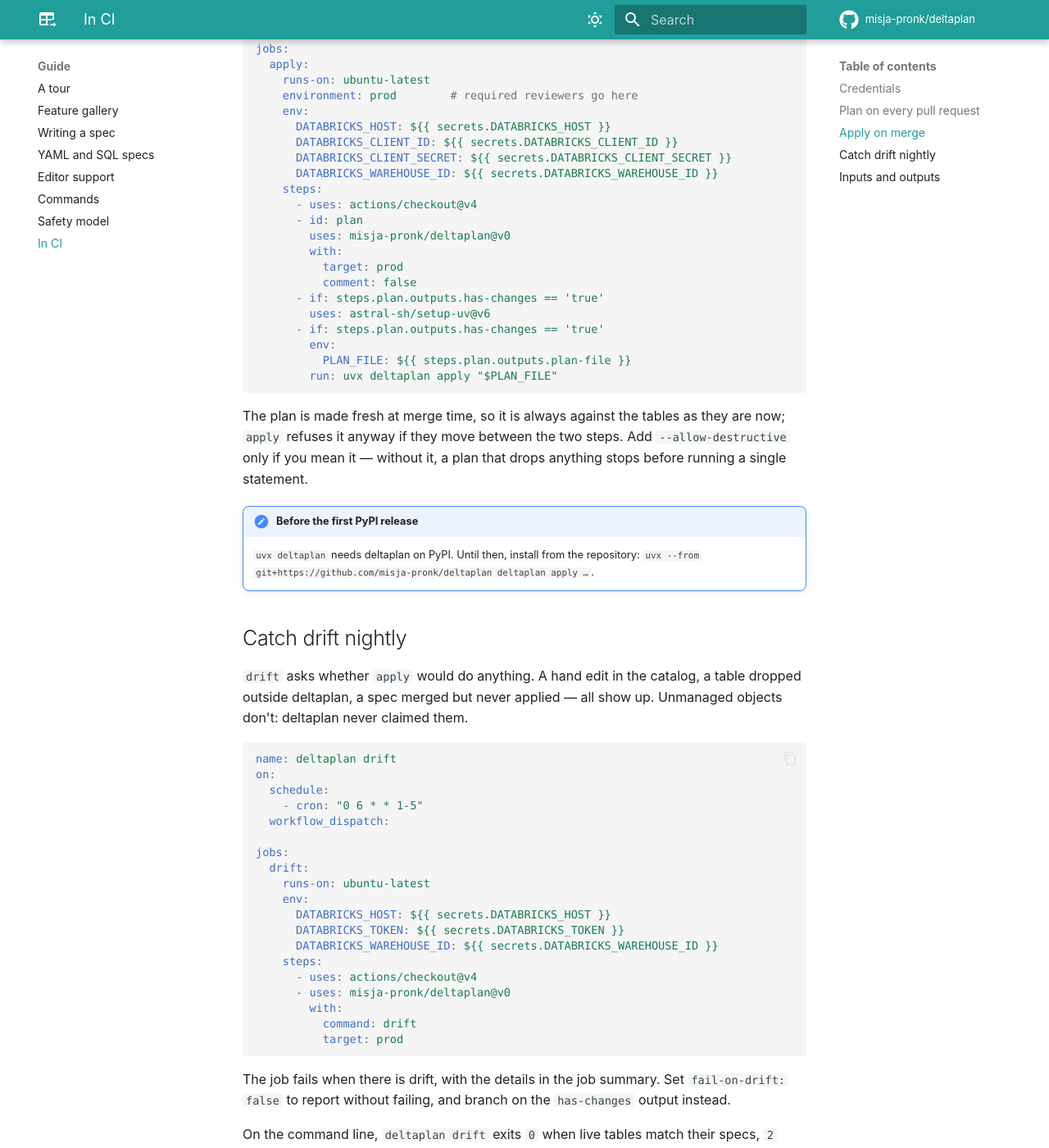
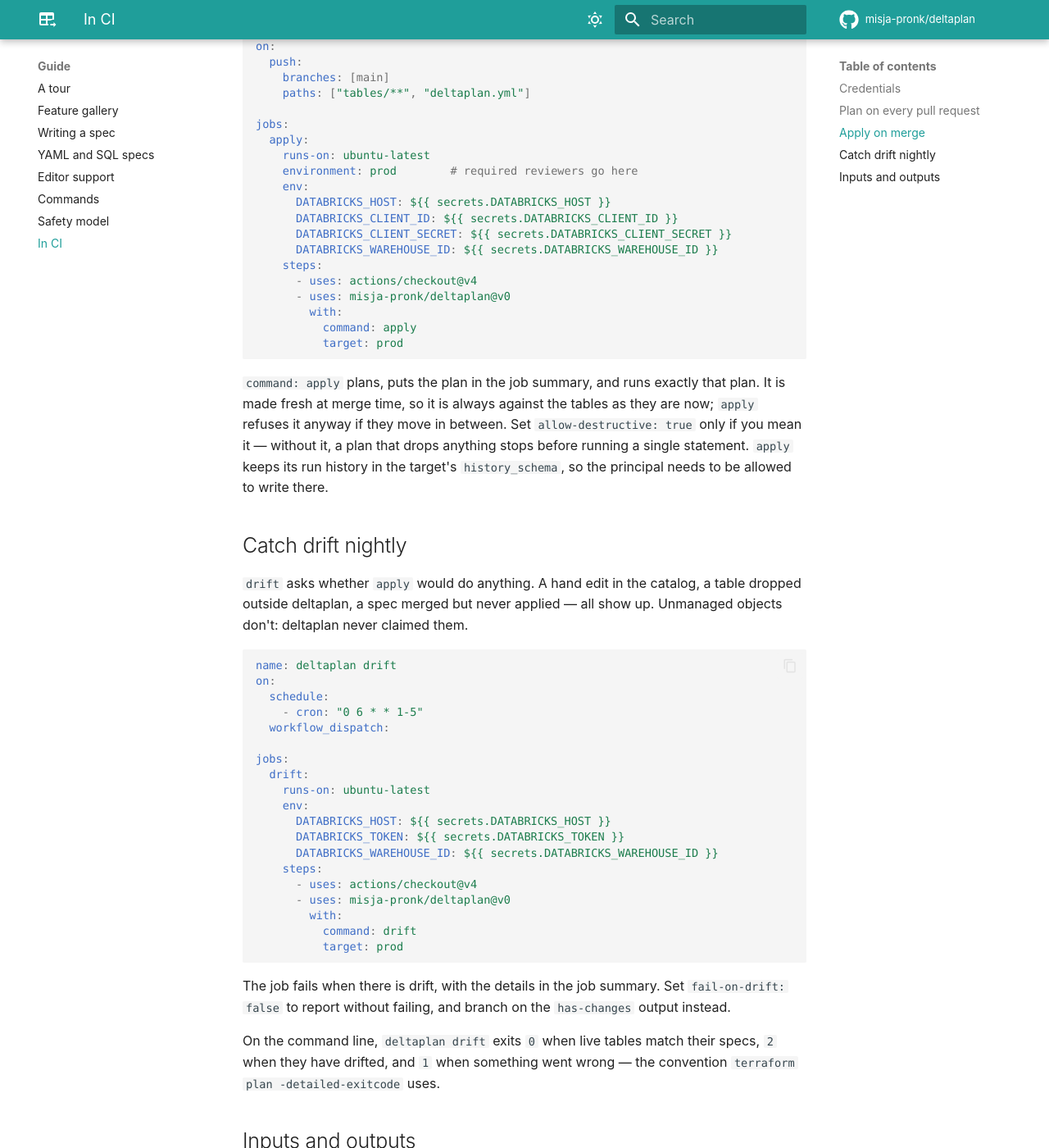
Before and after one commit to misja-pronk/deltaplan, an MkDocs documentation site: the page built from docs/ci.md, in a window 1280 px wide and 1400 px high, scrolled down 1611 px. Shown: the whole window at 82% size. Built offline with MkDocs 1.6.1 and Material for MkDocs 9.7.7, drawn with Linux system fonts in a browser that asks for light colours; comment, search, counter and statistics services are not loaded; some of the changed text lies outside the part shown.

Commit message:
feat(action): apply
`command: apply` plans, writes the plan to the job summary, and runs that plan
with the deltaplan of the action's own version — where the docs' apply-on-merge
example used to fetch deltaplan from PyPI separately (without --prerelease,
which every release so far needs). `allow-destructive: true` lets it drop.
The action's script is now tested with deltaplan stubbed out: apply runs the
plan it made, only when there is something to do, and passes
--allow-destructive only when asked.

docs/ci.md drops its pre-PyPI note and says what @v0 follows; safety.md no
longer calls partitioning unmodelled.

Co-Authored-By: Claude Opus 5 (1M context) <noreply@anthropic.com>

````diff
--- a/docs/ci.md
+++ b/docs/ci.md
@@ -1,8 +1,12 @@
 # In CI
 
-deltaplan ships as a GitHub Action. It runs `plan` or `drift`, puts the result in the
-job summary, and — on a pull request — posts it as a comment, updating its own comment
-on every push instead of adding another.
+deltaplan ships as a GitHub Action. It runs `plan`, `apply` or `drift`, puts the result in
+the job summary, and — on a pull request — posts it as a comment, updating its own
+comment on every push instead of adding another.
+
+`uses: misja-pronk/deltaplan@v0` follows the newest 0.x release; pin a release tag
+(`@v0.1.0a6`) to hold one still. The action runs the deltaplan of its own version, so the
+two never disagree.
 
 ## Credentials
 
@@ -80,27 +84,18 @@ jobs:
       DATABRICKS_WAREHOUSE_ID: ${{ secrets.DATABRICKS_WAREHOUSE_ID }}
     steps:
       - uses: actions/checkout@v4
-      - id: plan
-        uses: misja-pronk/deltaplan@v0
+      - uses: misja-pronk/deltaplan@v0
         with:
+          command: apply
           target: prod
-          comment: false
-      - if: steps.plan.outputs.has-changes == 'true'
-        uses: astral-sh/setup-uv@v6
-      - if: steps.plan.outputs.has-changes == 'true'
-        env:
-          PLAN_FILE: ${{ steps.plan.outputs.plan-file }}
-        run: uvx deltaplan apply "$PLAN_FILE"
 ```
 
-The plan is made fresh at merge time, so it is always against the tables as they are
-now; `apply` refuses it anyway if they move between the two steps. Add
-`--allow-destructive` only if you mean it — without it, a plan that drops anything stops
-before running a single statement.
-
-!!! note "Before the first PyPI release"
-    `uvx deltaplan` needs deltaplan on PyPI. Until then, install from the repository:
-    `uvx --from git+https://github.com/misja-pronk/deltaplan deltaplan apply …`.
+`command: apply` plans, puts the plan in the job summary, and runs exactly that plan. It
+is made fresh at merge time, so it is always against the tables as they are now; `apply`
+refuses it anyway if they move in between. Set `allow-destructive: true` only if you
+mean it — without it, a plan that drops anything stops before running a single
+statement. `apply` keeps its run history in the target's `history_schema`, so the
+principal needs to be allowed to write there.
 
 ## Catch drift nightly
 
@@ -143,10 +138,11 @@ On the command line, `deltaplan drift` exits `0` when live tables match their sp
 | Input | Default | |
 |---|---|---|
 | `target` | *(required)* | The target in `deltaplan.yml`. |
-| `command` | `plan` | `plan` or `drift`. |
+| `command` | `plan` | `plan`, `apply` or `drift`. |
 | `config` | `deltaplan.yml` | Relative to `working-directory`. |
 | `working-directory` | `.` | Where the project lives. |
-| `clone` | `false` | `plan` only: `SHALLOW CLONE` before risky steps. |
+| `clone` | `false` | `SHALLOW CLONE` before risky steps. |
+| `allow-destructive` | `false` | `apply` only: let the plan drop something. |
 | `comment` | `true` | Comment on the pull request, if there is one. |
 | `fail-on-drift` | `true` | `drift` only: fail the job on drift. |
 | `github-token` | `github.token` | Needs `pull-requests: write` to comment. |
````
Also changed, not shown: action.yml (+15 -5 lines), docs/safety.md (+4 -4 lines), 1 other file.
